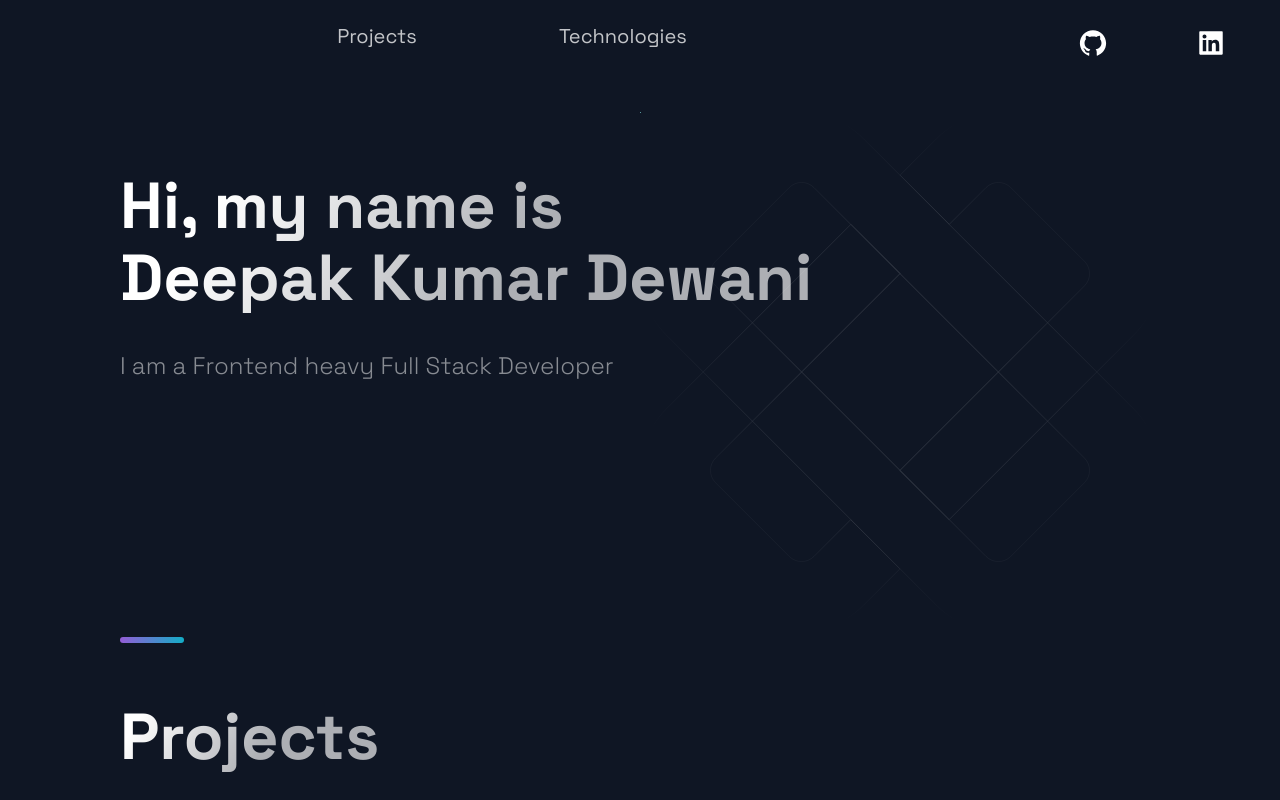
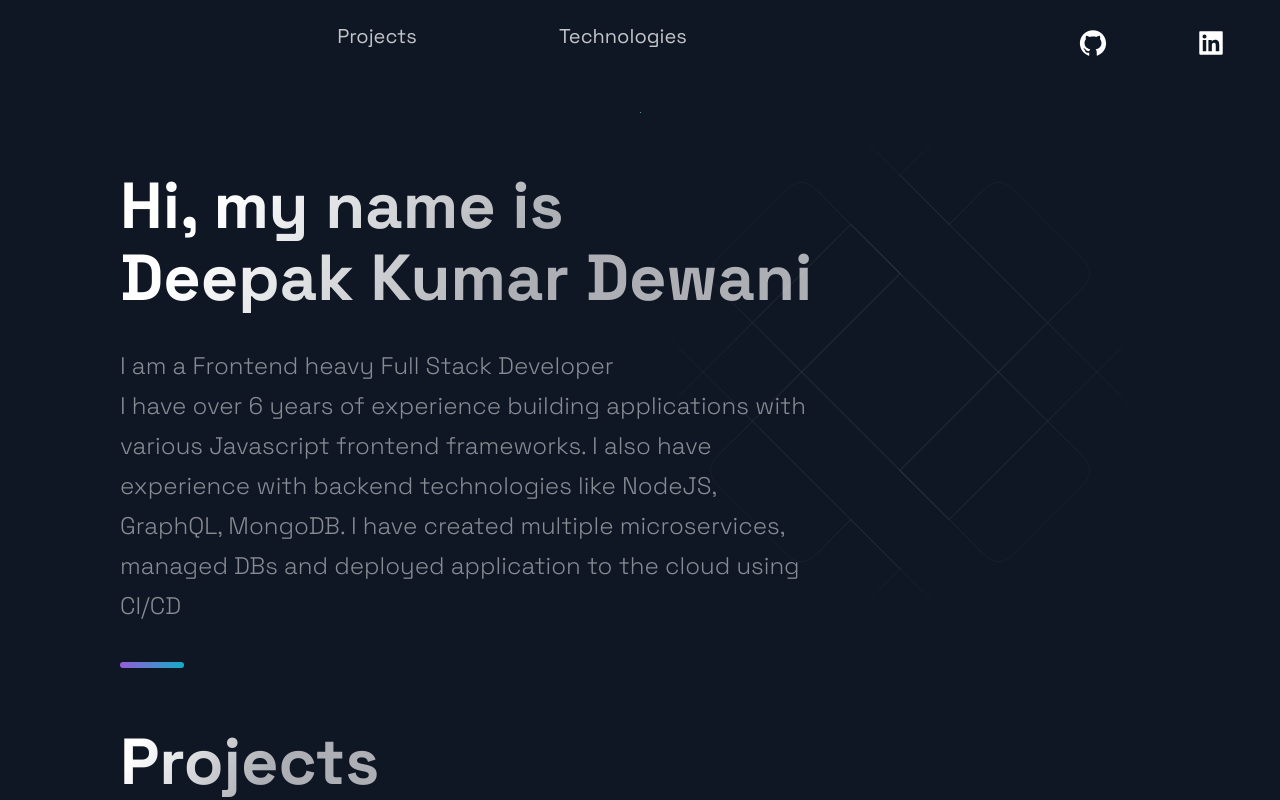
Before and after one commit to deepakkumardewani/my-portfolio, a Next.js app: page / in a window 1280 px wide. Shown: the top 800 px of the page. Built offline with nearby package versions, Linux system fonts and the light colour scheme.

Commit message:
change text

```diff
--- a/src/components/Hero/Hero.js
+++ b/src/components/Hero/Hero.js
@@ -16,7 +16,14 @@ const Hero = (props) => (
           Hi, my name is <br />
           Deepak Kumar Dewani
         </SectionTitle>
-        <SectionText>I am a Frontend heavy Full Stack Developer</SectionText>
+        <SectionText>
+          I am a Frontend heavy Full Stack Developer
+          <br />I have over 6 years of experience building applications with
+          various Javascript frontend frameworks. I also have experience with
+          backend technologies like NodeJS, GraphQL, MongoDB. I have created
+          multiple microservices, managed DBs and deployed application to the
+          cloud using CI/CD
+        </SectionText>
       </LeftSection>
     </Section>
   </>
--- a/src/components/Technologies/Technologies.js
+++ b/src/components/Technologies/Technologies.js
@@ -19,8 +19,8 @@ const Technologies = () => (
     <SectionDivider divider />
     <SectionTitle>Technologies</SectionTitle>
     <SectionText>
-      I've worked with a range a technologies in the web development world. From
-      Back-end To Front-end
+      I've experience in building applications throughout the stack using the
+      following skills:
     </SectionText>
     <List>
       <ListItem>
@@ -42,7 +42,7 @@ const Technologies = () => (
         <ListContainer>
           <ListTitle>Back-End</ListTitle>
           <ListParagraph>
-            NodeJS, Microservices GraphQL, MongoDB, AWS, Firebase, CI/CD
+            NodeJS, Microservices, GraphQL, MongoDB, AWS, Firebase, CI/CD
           </ListParagraph>
         </ListContainer>
       </ListItem>
```
